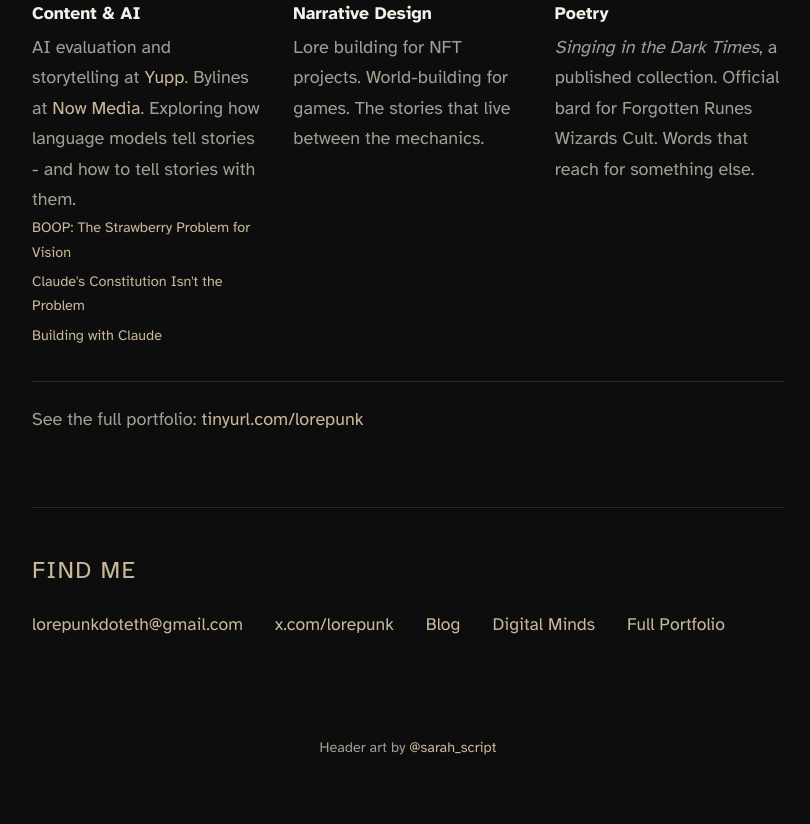
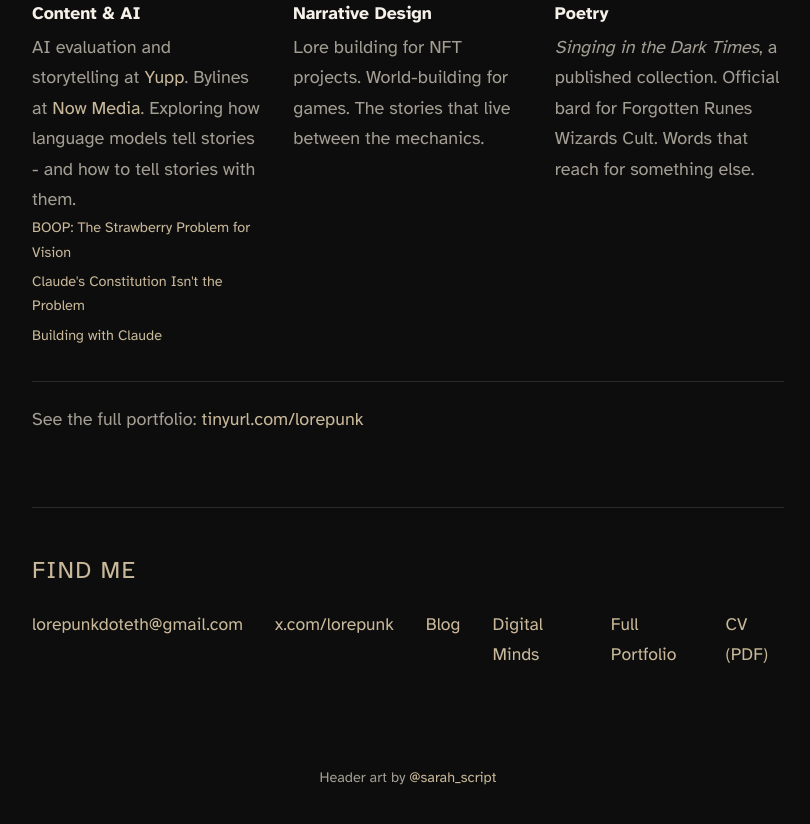
Before and after one commit to lorepunk/lorepunk-ai, an Astro site: page / in a window 1280 px wide. Shown: the part 730-1554 px from the top of the page, without its empty margins (232-1042 px from the left). Built offline with nearby package versions, Linux system fonts and the light colour scheme; Astro itself is replaced by a stand-in of ours.

Commit message:
Add CV as downloadable PDF
Add Margaret's portfolio CV as a static PDF asset and link it
from the Find Me section of the homepage.

Co-Authored-By: Claude Opus 4.6 (1M context) <noreply@anthropic.com>

```diff
--- a/src/pages/index.astro
+++ b/src/pages/index.astro
@@ -81,6 +81,7 @@ import { SITE_TITLE, SITE_DESCRIPTION } from '../consts';
 					<a href="/blog">Blog</a>
 					<a href="/digitalminds/">Digital Minds</a>
 					<a href="https://tinyurl.com/lorepunk" target="_blank" rel="noopener">Full Portfolio</a>
+					<a href="/Margaret-Corvid-CV.pdf" target="_blank" rel="noopener">CV (PDF)</a>
 				</div>
 			</section>
 		</main>
```
Also changed, not shown: 1 other file.
